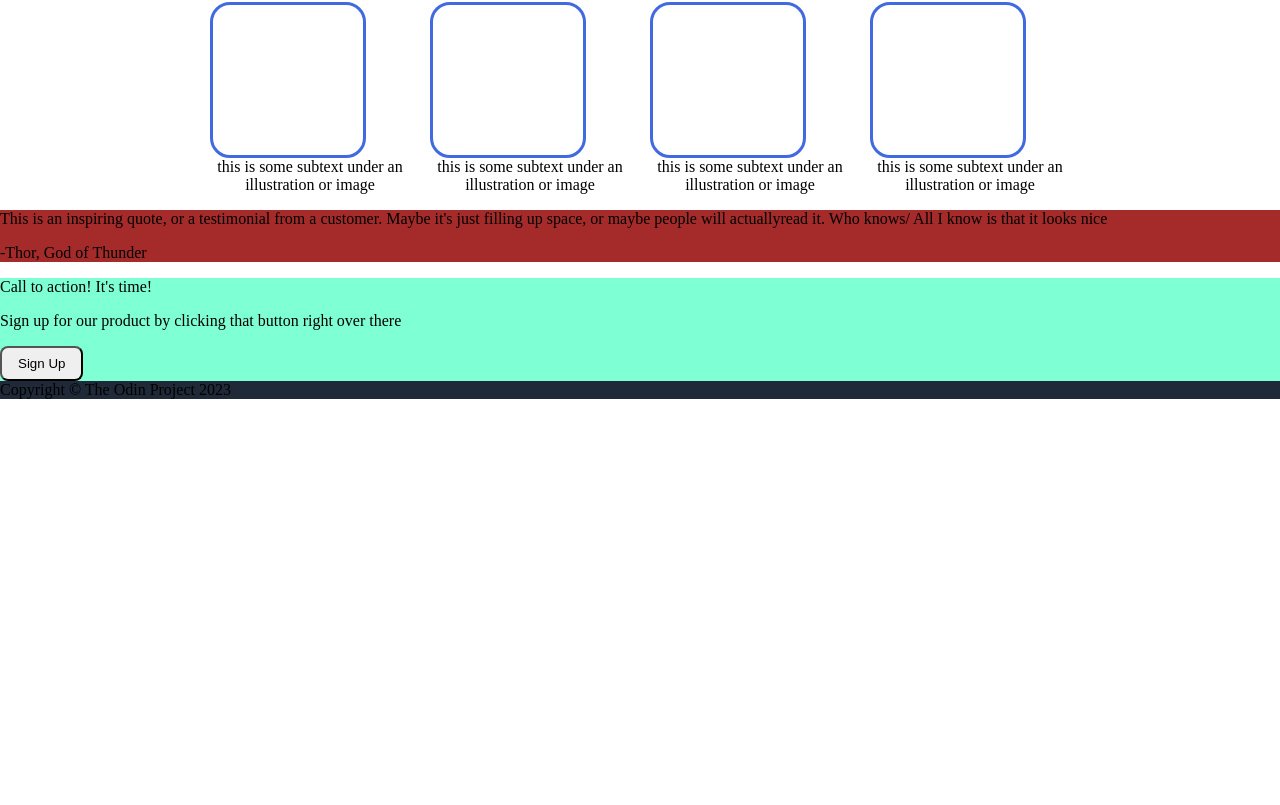
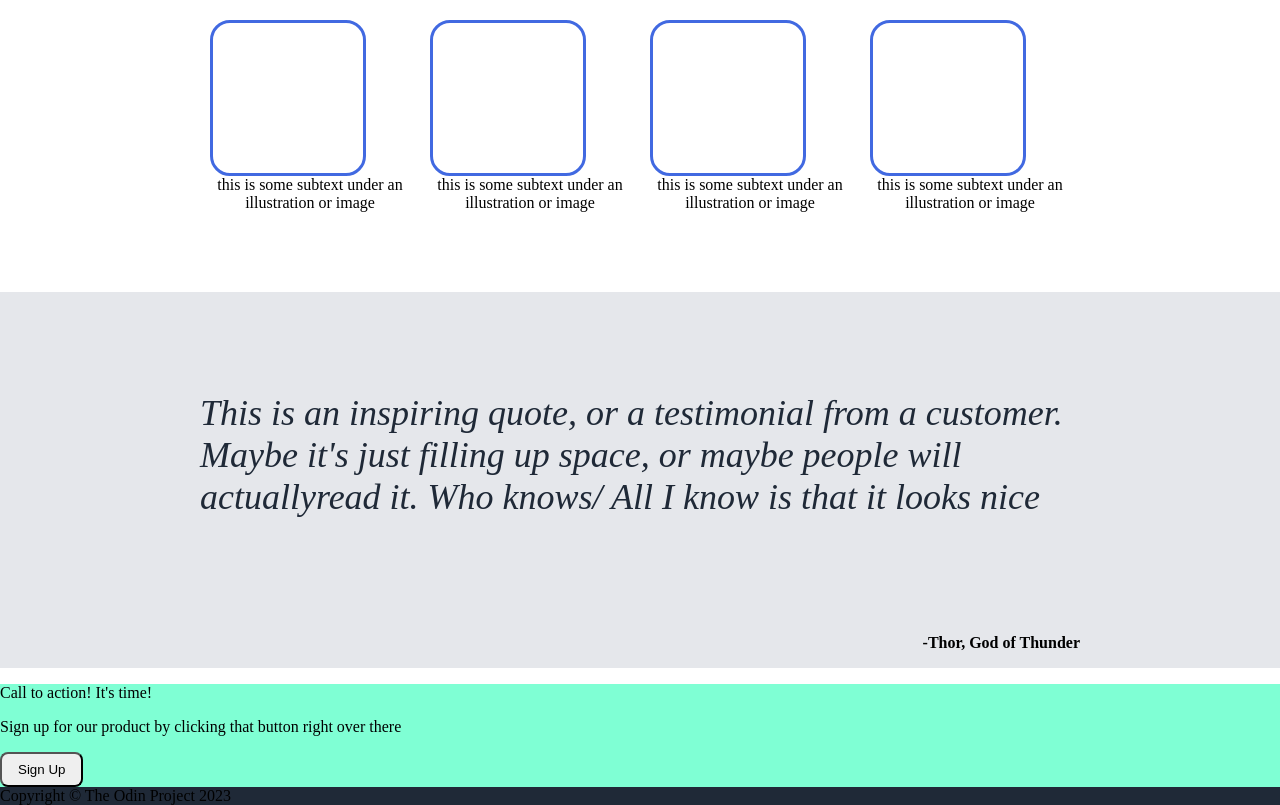
Before and after one commit to slivermarkr/Project-Landing-Page, a plain HTML site: page index.html in a window 1280 px wide. Shown: the part 577-1382 px from the top of the page. Before the commit the page ends 976 px from the top, so only its background shows below. Drawn offline with Linux system fonts and the light colour scheme.

Commit message:
added the quote section

```diff
--- a/style.css
+++ b/style.css
@@ -6,9 +6,6 @@ body{
     background-color: #1f2937;
 }
 
-.quote-container {
-    background-color: brown;
-}
 .modal-container{
     background-color: aquamarine;
 }
@@ -63,6 +60,7 @@ body{
     align-items: center;
 }
 .second-page{
+    margin-top: 50px;
     text-align: center;
 }
 .infoheader{
@@ -87,6 +85,26 @@ body{
     height: 150px;
     border-radius: 20px;
 }
+.quote-container {
+    margin-top: 80px;
+    display: flex;
+    flex-direction: column;
+    justify-content: center;
+    align-content: center;
+    background-color: #e5e7eb
+}
+.quote{
+    font-style: italic;
+    font-size: 36px;
+    color: #1f2937;
+    margin: 100px 200px;
+}
+#signature{
+    display: flex;
+    align-self: flex-end;
+    font-weight: 900;
+    margin-right:  200px;
+}
 
 ul{
     list-style-type: none;
```
Also changed, not shown: 01.png (added), 02.png (added), indexx.html (deleted).
